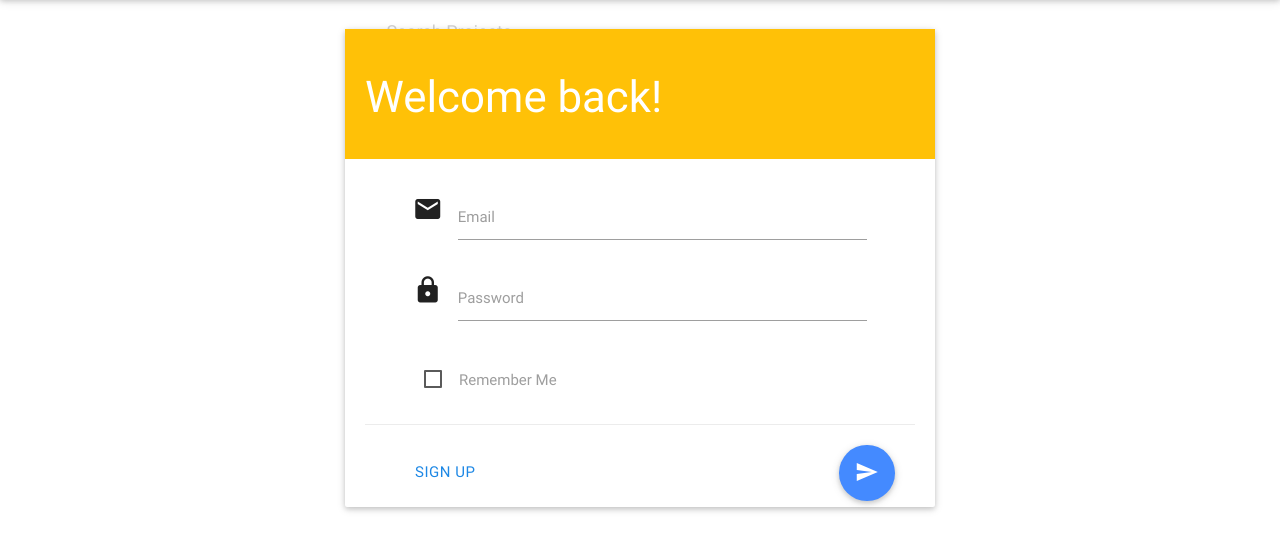
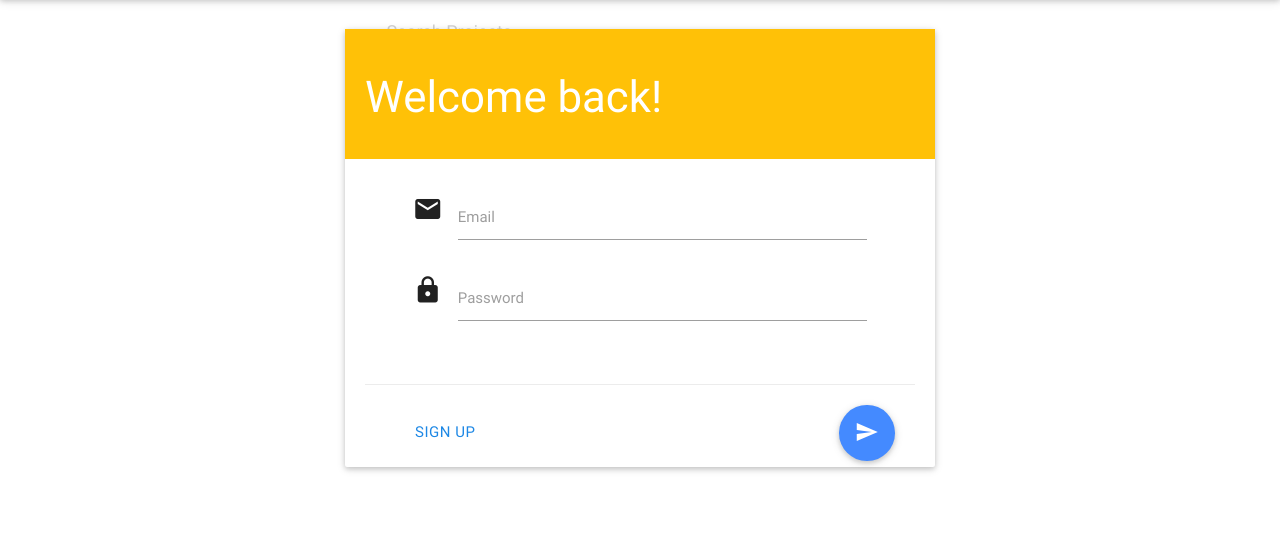
Before and after one commit to yichenshen/cs2102-group50, a PHP site: page /login in a window 1280 px wide. Shown: the part 65-616 px from the top of the page. Run offline with PHP 8.4, Linux system fonts and the light colour scheme.

Commit message:
Remove remember me box
Signed-off-by: Shen Yichen <2007.yichen@gmail.com>

```diff
--- a/application/view/login/index.php
+++ b/application/view/login/index.php
@@ -27,11 +27,6 @@
                 <input id="password" name="password" type="password" class="validate">
                 <label for="password">Password</label>
               </div>
-              <div class="input-field col l10 offset-l1 m12">
-                <input type="checkbox" id="remember"
-                       name="remember" <?php echo (isset($remember) && $remember) ? 'checked' : ''; ?>>
-                <label for="remember">Remember Me</label>
-              </div>
             </div>
             <br/>
             <div class="card-action">
```
